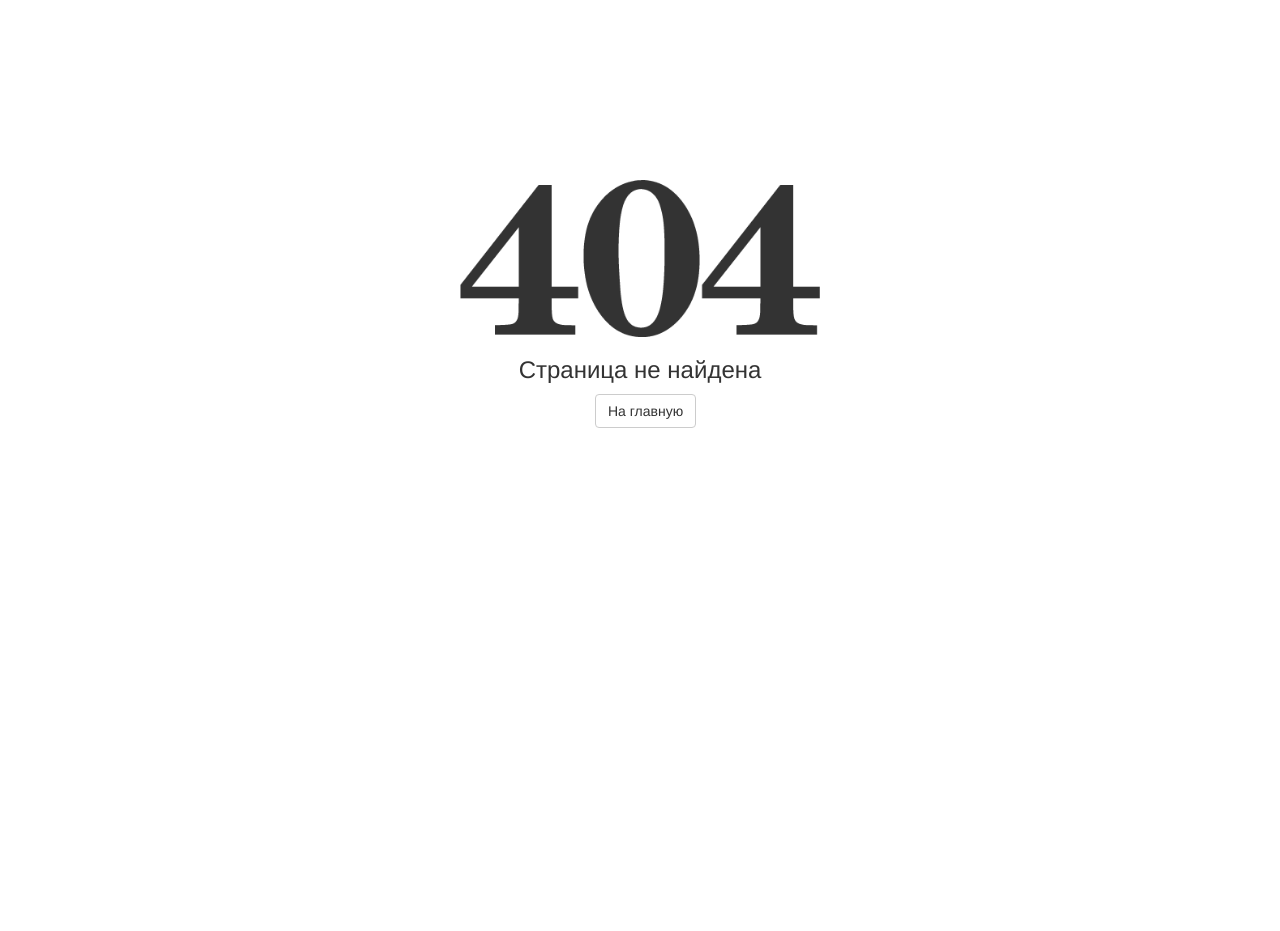
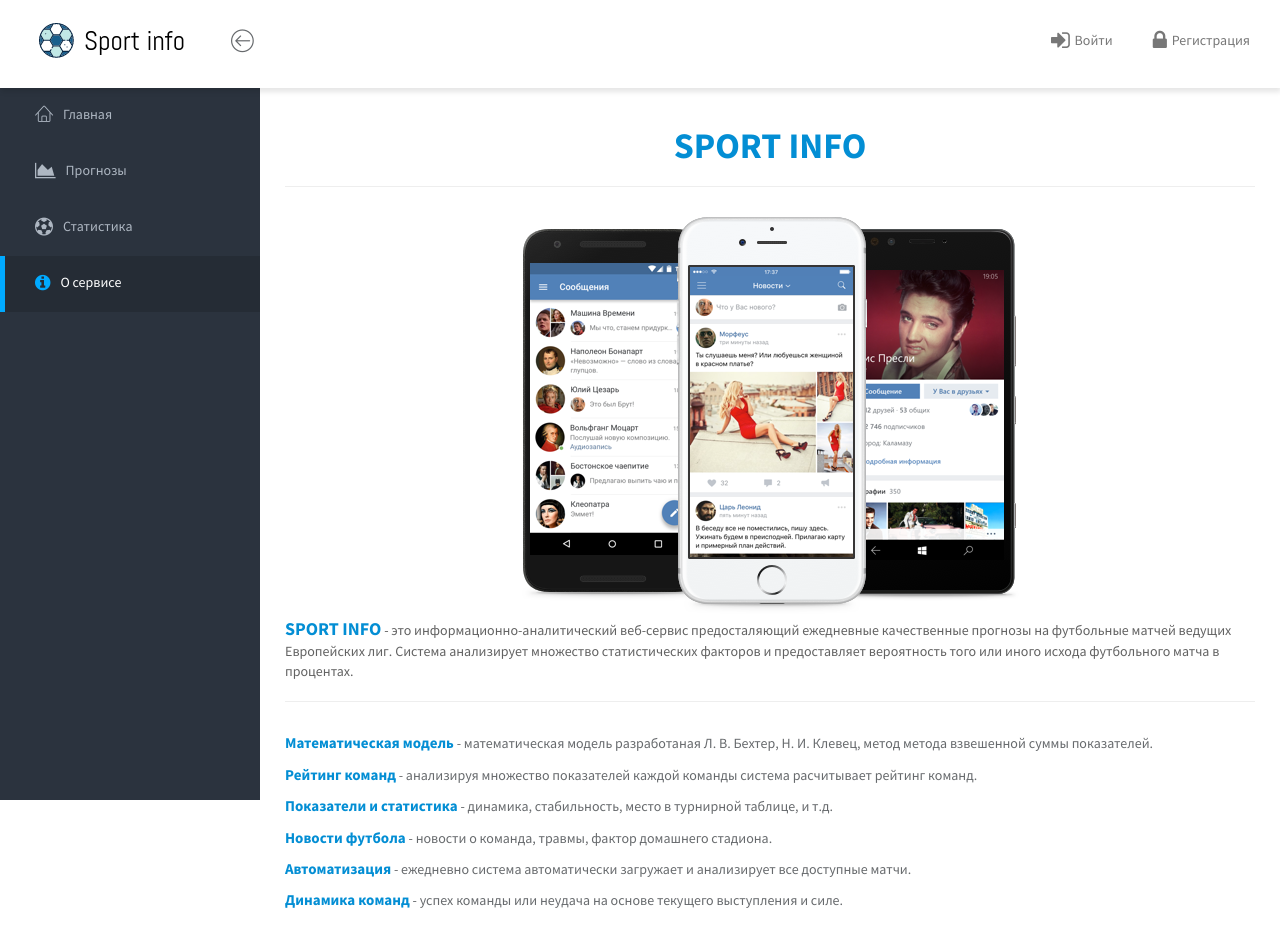
Before and after one commit to kaharlykskyi/diploma, a PHP site: page /about in a window 1280 px wide. Before the commit the page ends 428 px from the top, so only its background shows below. Run offline with PHP 8.4, Linux system fonts and the light colour scheme; data comes from the database, SQL or seed files in the repository; data that the repository does not hold is empty; some libraries are stand-ins or nearby versions.

Commit message:
service info page added

```diff
--- a/config/routes.php
+++ b/config/routes.php
@@ -6,6 +6,7 @@
     'register' => 'user/register',
     'profile/edit' => 'profile/edit',
     'profile' => 'profile/index',
+    'all' => 'forecast/index',
 
     //forecasting
     'forecast' => 'match/index',
@@ -17,6 +18,8 @@
     //stat
     'statistic' => 'statistic/index',
 
+    //about
+    'about' => 'site/about',
     //main page
     '' => 'site/index',
 );
--- a/controllers/SiteController.php
+++ b/controllers/SiteController.php
@@ -24,5 +24,17 @@
         return true;
     }
 
+    public function actionAbout()
+    {
+        $userId = User::checkUsernameMain();
+        $user = User::getUserById($userId);
+        $notificationCounter = User::getNotificationCounter($userId);
+        $menu = 'О сервисе';
+        $small_avatar_url = Profile::get_gravatar($user['email'], 26);
+
+        require_once(ROOT.'/views/site/about.php');
+        return true;
+    }
+
 
 }
--- a/models/Site.php
+++ b/models/Site.php
@@ -38,8 +38,8 @@
     {
         $db = Db::getConnection();
         //$db->setAttribute( PDO::ATTR_ERRMODE, PDO::ERRMODE_EXCEPTION );
-        //$date = date("d.m.y");
-        $date = "08.05.17";
+        $date = date("d.m.y");
+        //$date = "08.05.17";
         $sql = "SELECT id, league_name, match_info FROM matches WHERE (league_name LIKE '%Франци%' ".
             "OR league_name LIKE '%Германи%' ".
             "OR league_name LIKE 'Украина%' ".
--- a/template/assets/css/main.css
+++ b/template/assets/css/main.css
@@ -2472,3 +2472,61 @@
   top: 90px;
   right: 10px;
 }
+
+.main-text {
+  font-size: 18px;
+  color: #038ED4;
+}
+.sub-text {
+  font-size: 15px;
+  color: #038ED4;
+}
+.full-text {
+  margin-top: 30px;
+  margin-bottom: 30px;
+}
+.full-text p {
+  color: #626262;
+}
+.full-text>h1 {
+  color: #038ED4;
+}
+.beaty-text {
+  color: #038ED4;
+}
+.image-about {
+  width: 200px;
+}
+.mobiles-wrapper {
+  padding: 10px 0 2px;
+  text-align: center;
+}
+.login-device {
+  display: inline-block;
+  vertical-align: bottom;
+  margin-right: 116px;
+}
+.img-android {
+  background-image: url(/template/assets/img/about/android_ru.png);
+}
+.img-ios {
+  background-image: url(/template/assets/img/about/ios_ru.png);
+}
+.img-wp {
+  background-image: url(/template/assets/img/about/wp_ru.png);
+}
+.login-device-img {
+  width: 192px;
+  height: 397px;
+  background-repeat: no-repeat;
+  background-position: 50% 50%;
+}
+.center-device {
+  display: inline-block;
+  vertical-align: bottom;
+  margin-left: -462px;
+  margin-right: 156px;
+}
+.info-text {
+  font-size: 14px;
+}
--- a/views/layouts/header.php
+++ b/views/layouts/header.php
@@ -123,6 +123,7 @@
                 <ul class="nav">
 
                     <li><a href="/" <?php if($menu == 'Sport info') echo "class='active'"; ?>><i class="lnr lnr-home"></i><span>Главная</span></a></li>
+                    <li><a href="/all" <?php if($menu == 'Прогнозы') echo "class='active'"; ?>><i class="fa fa-area-chart" aria-hidden="true"></i><span>Прогнозы</span></a></li>
                     <li><a href="/statistic" <?php if($menu == 'Статистика') echo "class='active'"; ?>><i class="fa fa-futbol-o"></i><span>Статистика</span></a>
                     </li>
                     <?php if (!User::isGuest()): ?>
@@ -137,7 +138,7 @@
                         </div>
                     </li>
                     <?php endif; ?>
-                    <li><a href="#"><i class="fa fa-info-circle" aria-hidden="true"></i><span>О сервисе</span></a></li>
+                    <li><a href="/about" <?php if($menu == 'О сервисе') echo "class='active'"; ?>><i class="fa fa-info-circle" aria-hidden="true"></i><span>О сервисе</span></a></li>
                 </ul>
             </nav>
         </div>
--- /dev/null
+++ b/views/site/about.php
@@ -0,0 +1,64 @@
+<?php include_once(ROOT."/views/layouts/header.php"); ?>
+    <!-- MAIN -->
+    <div class="main">
+        <!-- MAIN CONTENT -->
+        <div class="main-content">
+            <div class="container">
+                <div class="row">
+                    <div class="full-text">
+                        <h1 class="text-center"><b>SPORT INFO</b></h1>
+                        <hr>
+                        <div class="mobiles-wrapper">
+                            <div class="login-device">
+                                <div class="login-device-img img-android">
+                                </div>
+                            </div>
+                            <div class="login-device">
+                                <div class="login-device-img img-wp">
+                                </div>
+                            </div>
+                            <div class="center-device">
+                                <div class="login-device-img img-ios">
+                                </div>
+                            </div>
+                        </div>
+                        <p><span class="main-text"><b>SPORT INFO</b></span> - это информационно-аналитический веб-сервис предосталяющий ежедневные качественные прогнозы на футбольные матчей ведущих Европейских лиг.
+                        Система анализирует множество статистических факторов и предоставляет вероятность того или иного исхода футбольного матча в процентах.
+                        </p>
+                        <hr>
+                    </div>
+                </div>
+                <div class="row info-text">
+                    <p><span class="sub-text"><b>Математическая модель</b></span> -  математическая модель разработаная Л. В. Бехтер, Н. И. Клевец, метод  метода взвешенной суммы показателей.</p>
+                    <p><span class="sub-text"><b>Рейтинг команд</b></span> - анализируя множество показателей каждой команды система расчитывает рейтинг команд.</p>
+                    <p><span class="sub-text"><b>Показатели и статистика</b></span> - динамика, стабильность, место в турнирной таблице, и т.д.</p>
+                    <p><span class="sub-text"><b>Новости футбола</b></span> - новости о команда, травмы, фактор домашнего стадиона.</p>
+                    <p><span class="sub-text"><b>Автоматизация</b></span> - ежедневно система автоматически загружает и анализирует все доступные матчи.</p>
+                    <p><span class="sub-text"><b>Динамика команд</b></span> - успех команды или неудача на основе текущего выступления и силе.</p>
+                </div>
+            </div>
+        </div>
+        <!-- END MAIN CONTENT -->
+    </div>
+    <!-- END MAIN -->
+    <div class="clearfix"></div>
+</div>
+<!-- END WRAPPER -->
+<!-- Javascript -->
+<script src="/template/assets/vendor/jquery/jquery.min.js"></script>
+<script src="/template/assets/vendor/bootstrap/js/bootstrap.min.js"></script>
+<script src="/template/assets/vendor/jquery-slimscroll/jquery.slimscroll.min.js"></script>
+<script src="/template/assets/vendor/jquery.easy-pie-chart/jquery.easypiechart.min.js"></script>
+<script src="/template/assets/vendor/chartist/js/chartist.min.js"></script>
+<script src="/template/assets/scripts/klorofil-common.js"></script>
+<script>
+    $(window).on('load', function () {
+        var $preloader = $('#page-preloader'),
+            $spinner   = $preloader.find('.spinner');
+        $spinner.fadeOut();
+        $preloader.delay(350).fadeOut('slow');
+    });
+</script>
+</body>
+
+</html>
--- a/views/site/index.php
+++ b/views/site/index.php
@@ -50,7 +50,7 @@
                                <span class="glyphicon glyphicon-chevron-right"></span>
                            </a>
                        </div> <!-- Carousel -->
-                       <h3 class="heading matches-heading">Все прогнозы</h3>
+                       <!--<h3 class="heading matches-heading">Все прогнозы</h3>-->
                        <div class="table-responsive">
                        <?php
                        if (empty($info)) echo "<div class='alert alert-warning'><h5>К сожалению проанализированых матчей на сегодня нет :(</h5></div>";
```
Also changed, not shown: controllers/ForecastController.php (added, +21 -0 lines), views/forecast/index.php (added, +94 -0 lines), template/assets/img/about/about_table1.jpg (added), template/assets/img/about/android_ru.png (added), template/assets/img/about/ios_ru.png (added), template/assets/img/about/wp_ru.png (added).
